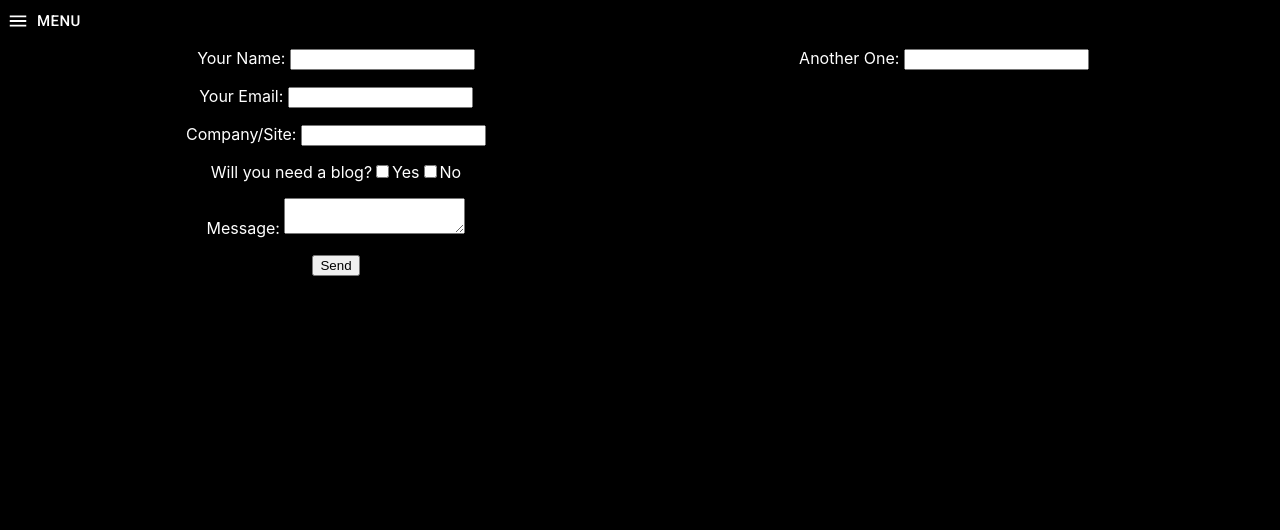
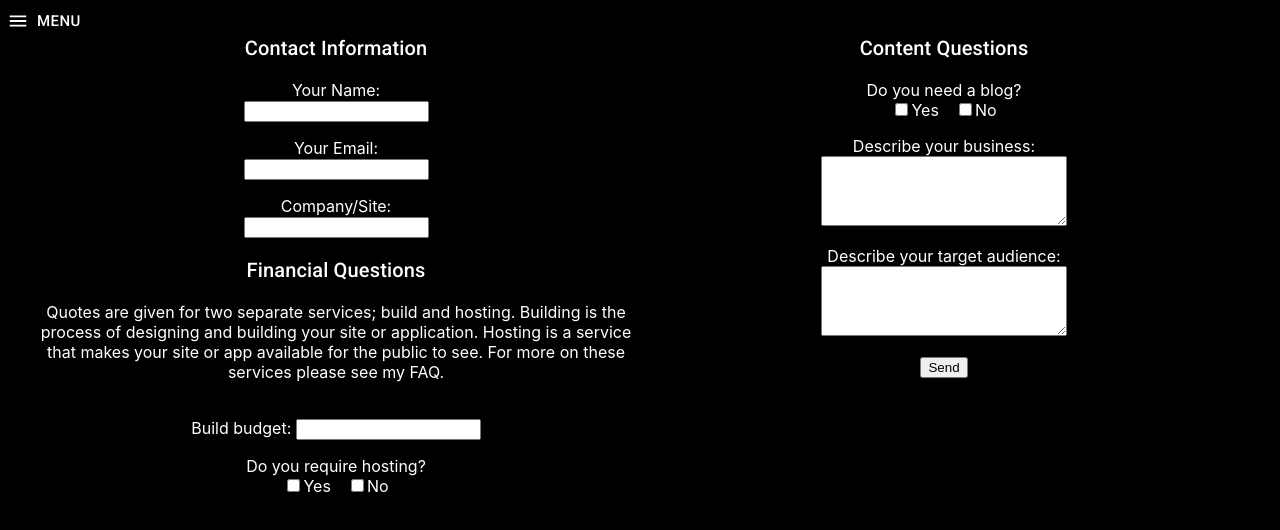
Before and after one commit to lucsedirae/lucsedirae.github.io, a React (Create React App) app: page /questionnaire in a window 1280 px wide. Shown: the top 530 px of the page. Built offline with nearby package versions, Linux system fonts and the light colour scheme.

Commit message:
Updated questionnaire

```diff
--- a/public/index.html
+++ b/public/index.html
@@ -30,10 +30,13 @@
       <form name="questionnaire" netlify netlify-honeypot="bot-field" hidden>
         <input type="text" name="name" />
         <input type="email" name="email" />
-        <textarea name="message"></textarea>
+        <textarea name="business"></textarea>
+        <textarea name="audience"></textarea>
         <input type="text" name="company" />
         <input type="checkbox" id="blog1" name="blog1" value="Yes"/>
         <input type="checkbox" id="blog2" name="blog2" value="No"/>
+        <input type="checkbox" id="hosting1" name="hosting1" value="Yes"/>
+        <input type="checkbox" id="hosting2" name="hosting2" value="No"/>
       </form>
 
       <div id="root"></div>
--- a/src/components/pages/Questionnaire.js
+++ b/src/components/pages/Questionnaire.js
@@ -4,57 +4,104 @@ import React from "react";
 //* MUI comps, hooks, icons
 import Container from "@material-ui/core/Container";
 import Grid from "@material-ui/core/Grid";
+import Typography from "@material-ui/core/Typography";
 
 //* Exported component
 const Questionnaire = () => {
   return (
     <Container style={{ padding: "2rem" }}>
       {/* <form onSubmit={handleSubmit} name="questionnaire"> */}
-          <form name="questionnaire" method="post">
-      <Grid container >
-        <Grid item xs={12} md={6} align="center">
+      <form name="questionnaire" method="post">
+        <Grid container>
+          <Grid item xs={12} md={6} align="center">
             <input type="hidden" name="form-name" value="questionnaire" />
+            <Typography variant="h6">Contact Information</Typography>
             <p>
               <label>
-                Your Name: <input type="text" name="name" />
+                Your Name: <br />
+                <input type="text" name="name" />
               </label>
             </p>
             <p>
               <label>
-                Your Email: <input type="email" name="email" />
+                Your Email:
+                <br /> <input type="email" name="email" />
               </label>
             </p>
             <p>
               <label>
-                Company/Site: <input type="text" name="company" />
+                Company/Site: <br />
+                <input type="text" name="company" />
+              </label>
+            </p>
+            <Typography variant="h6">Financial Questions</Typography>
+            <p>
+              Quotes are given for two separate services; build and hosting.
+              Building is the process of designing and building your site or
+              application. Hosting is a service that makes your site or app
+              available for the public to see. For more on these services please
+              see my FAQ.
+            </p>
+            <p>
+              <br />
+              <label>
+                Build budget: <input type="number" name="budget" />
               </label>
             </p>
             <p>
-              Will you need a blog?
-              <input type="checkbox" id="blog1" name="blog1" value="Yes"/>
-              <label for="blog1">Yes</label>
-              <input type="checkbox" id="blog2" name="blog2" value="No"/>
-              <label for="blog1">No</label>
+              Do you require hosting?
+              <br />
+              <input
+                type="checkbox"
+                id="hosting1"
+                name="hosting1"
+                value="Yes"
+              />
+              <label for="hosting1" style={{ marginRight: "1rem" }}>
+                Yes
+              </label>
+              <input type="checkbox" id="hosting2" name="hosting2" value="No" />
+              <label for="hosting2">No</label>
             </p>
-
+          </Grid>
+          <Grid item xs={12} md={6} align="center">
+            <Typography variant="h6">Content Questions</Typography>
+            <p>
+              Do you need a blog?
+              <br />
+              <input type="checkbox" id="blog1" name="blog1" value="Yes" />
+              <label for="blog1" style={{ marginRight: "1rem" }}>
+                Yes
+              </label>
+              <input type="checkbox" id="blog2" name="blog2" value="No" />
+              <label for="blog2">No</label>
+            </p>
             <p>
               <label>
-                Message: <textarea name="message"></textarea>
+                Describe your business:
+                <br />
+                <textarea
+                  name="business"
+                  style={{ width: "15rem", height: "4rem" }}
+                ></textarea>
+              </label>
+            </p>
+            <p>
+              <label>
+                Describe your target audience:
+                <br />
+                <textarea
+                  name="audience"
+                  style={{ width: "15rem", height: "4rem" }}
+                ></textarea>
               </label>
             </p>
             <p>
               <button type="submit">Send</button>
             </p>
+          </Grid>
         </Grid>
-        <Grid item xs={12} md={6} align="center">
-          <p>
-            <label>
-              Another One: <input />
-            </label>
-          </p>
-        </Grid>
-      </Grid>
-          </form>
+      </form>
     </Container>
   );
 };
```
Also changed, not shown: 1 other file (tests, documents, lock files or other folders).
